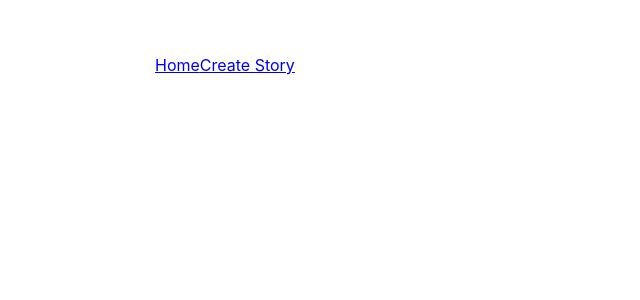
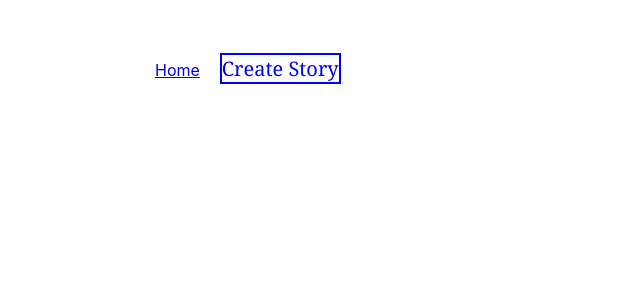
Before and after one commit to SRILAKSHMI576/Pepper_Cloud_Assignment, a React (Create React App) app: page / in a window 1280 px wide. Shown: the top 300 px of the page, without its empty margins (0-640 px from the left). Built offline with nearby package versions, Linux system fonts and the light colour scheme.

Commit message:
Apply styles for story link

```diff
--- a/src/App.js
+++ b/src/App.js
@@ -12,7 +12,9 @@ function App() {
       <Router>
         <div className="links">
           <Link to="/assignment">Home</Link>
-          <Link to="/story-create">Create Story</Link>
+          <Link to="/story-create" className="create">
+            Create Story
+          </Link>
         </div>
 
         <Route path="/assignment" component={AssignmentTask} />
--- a/src/style.css
+++ b/src/style.css
@@ -4,5 +4,10 @@
   margin-left: 100px;
   text-decoration: none;
 }
-.links {
+.create {
+  margin-left: 20px;
+  text-decoration: none;
+  font-family: Cambria, Cochin, Georgia, Times, "Times New Roman", serif;
+  font-size: 20px;
+  border: 2px solid blue;
 }
```
